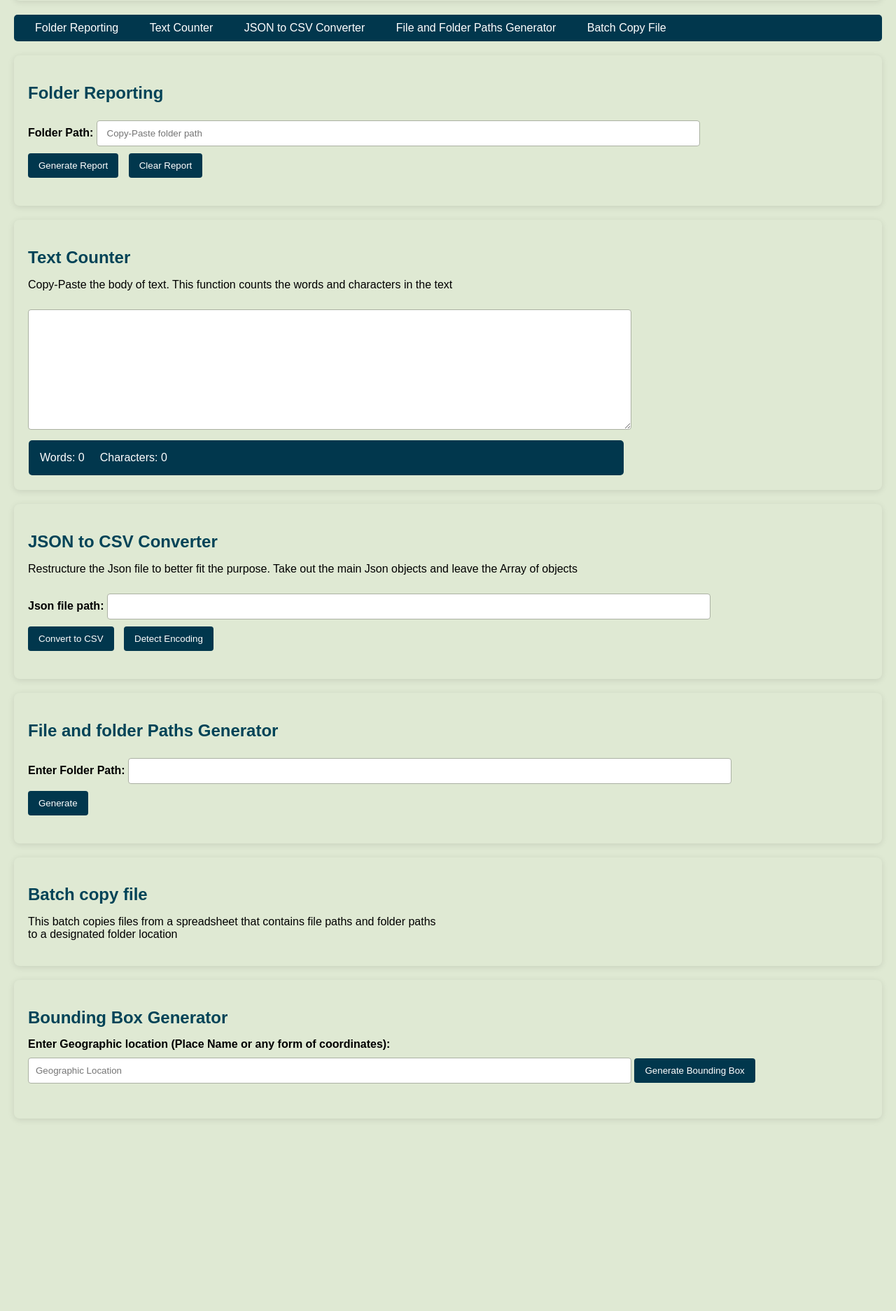
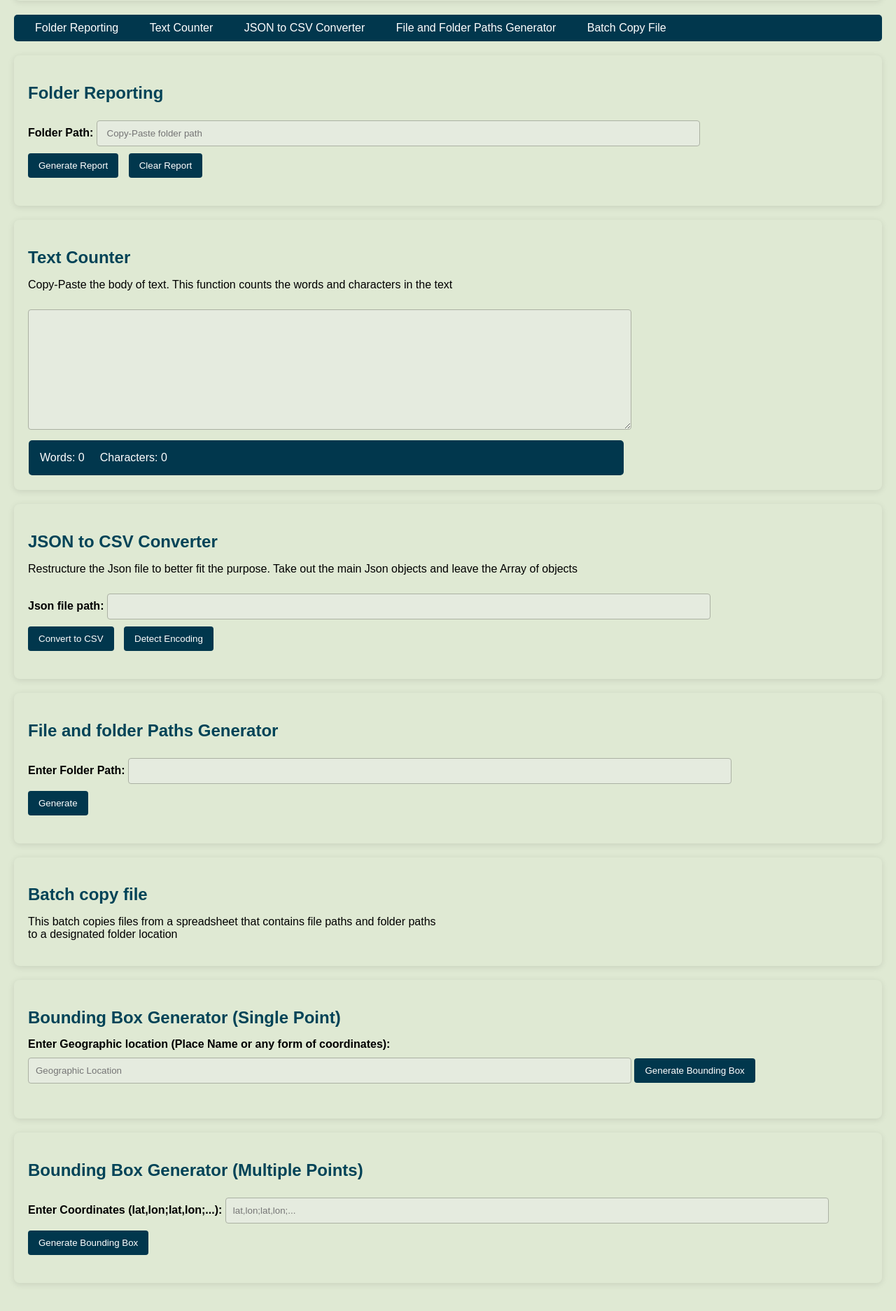
Before and after one commit to Tunnox/CDMA, a Flask app: page / in a window 1280 px wide. Shown: the part 239-2112 px from the top of the page at 70% size. Before the commit the page ends 1839 px from the top, so only its background shows below. Run offline with Flask 3, Linux system fonts and the light colour scheme; some libraries are stand-ins or nearby versions.

Commit message:
Update index.html

```diff
--- a/api/templates/index.html
+++ b/api/templates/index.html
@@ -63,6 +63,7 @@
             padding: 10px;
             margin: 10px 0;
             border: 1px solid #abb1a3;
+            background-color: #e5ebdf;
             border-radius: 4px;
         }
         button {
@@ -217,7 +258,7 @@
     <p>This batch copies files from a spreadsheet that contains file paths and folder paths<br> to a designated folder location</p>
 </section>
 <section>
-    <h2>Bounding Box Generator</h2>
+    <h2>Bounding Box Generator (Single Point)</h2>
     <form method="POST" action="/geobox">
         <label for="coordinates">Enter Geographic location (Place Name or any form of coordinates):</label>
         <input type="text" id="coordinates" name="coordinates" placeholder = "Geographic Location" required>
@@ -225,17 +266,62 @@
     </form>
 
     {% if bounding_box %}
-        <h2>Bounding Box:</h2>
-        <p>West: {{ bounding_box.west }}</p>
-        <p>East: {{ bounding_box.east }}</p>
-        <p>South: {{ bounding_box.south }}</p>
-        <p>North: {{ bounding_box.north }}</p>
+        <h2>Bounding Box (In Latitude and Longitude):</h2>
+        <div class="West-box">
+        <p>West Limit: {{ bounding_box.west }}</p>
+        </div>
+        <div class="East-box">
+        <p>East Limit: {{ bounding_box.east }}</p>
+        </div>
+        <div class="South-box">
+        <p>South Limit: {{ bounding_box.south }}</p>
+        </div>
+        <div class="North-box">
+        <p>North Limit: {{ bounding_box.north }}</p>
+        </div>
     {% endif %}
 
     {% if map_html %}
         <h2>Map Viewer:</h2>
-        <div>{{ map_html|safe }}</div>
+        <div class="Map_viewer">{{ map_html|safe }}</div>
     {% endif %}
+
+</section>
+
+<section>
+    <h2>Bounding Box Generator (Multiple Points)</h2>
+        <form method="POST" action="/geobox_multiple" class="mt-4">
+            <div class="form-group">
+                <label for="coordinates">Enter Coordinates (lat,lon;lat,lon;...):</label>
+                <input type="text" class="form-control" id="coordinates" name="coordinates" placeholder="lat,lon;lat,lon;..." required>
+            </div>
+            <button type="submit" class="btn btn-primary">Generate Bounding Box</button>
+        </form>
+
+        {% if bounding_box_multiple %}
+            <h2 class="mt-5">Bounding Box Coordinates:</h2>
+            <div class="West-box">
+            <p>West: {{ bounding_box_multiple['west'] }}</p>
+            </div>
+            <div class="East-box">
+            <p>East: {{ bounding_box_multiple['east'] }}</p>
+            </div>
+            <div class="South-box">
+            <p>South: {{ bounding_box_multiple['south'] }}</p>
+            </div>
+            <div class="North-box">
+            <p>North: {{ bounding_box_multiple['north'] }}</p>
+            </div>
+        {% endif %}
+
+        {% if map_html_multiple %}
+            <h2 class="mt-5">Map:</h2>
+            <div class="Map_viewer">{{ map_html_multiple|safe }}</div>
+        {% endif %}
+
+    <script src="https://code.jquery.com/jquery-3.5.1.slim.min.js"></script>
+    <script src="https://cdn.jsdelivr.net/npm/@popperjs/core@2.9.2/dist/umd/popper.min.js"></script>
+    <script src="https://stackpath.bootstrapcdn.com/bootstrap/4.5.2/js/bootstrap.min.js"></script>
 </section>
     <script>
         function countText() {
```
Also changed, not shown: other parts of api/templates/index.html (+40 -0 lines).
